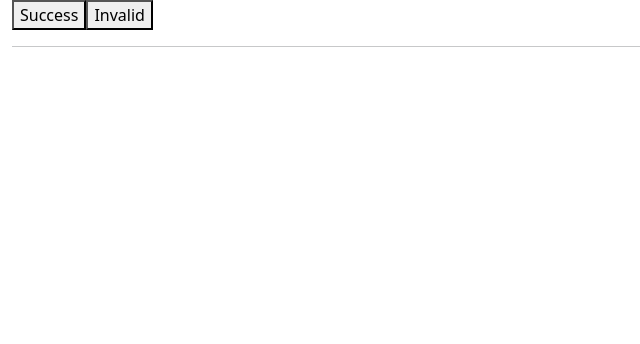
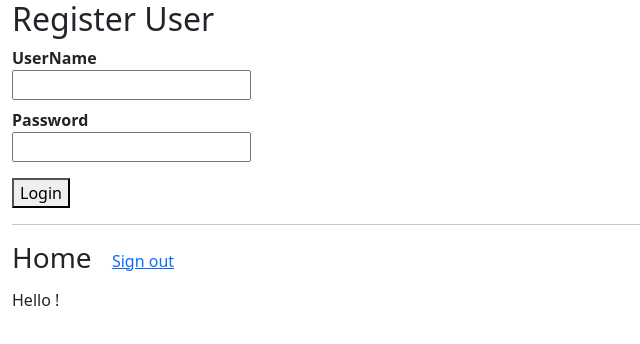
Before and after one commit to Praveenajallipalli/React-Shopping-App, a React (Create React App) app: page / in a window 1280 px wide. Shown: the top 344 px of the page, without its empty margins (0-640 px from the left). Built offline with nearby package versions, Linux system fonts and the light colour scheme.

Commit message:
ContextDemo

```diff
--- a/package.json
+++ b/package.json
@@ -8,6 +8,7 @@
     "cra-template": "1.2.0",
     "formik": "^2.4.6",
     "react": "^19.0.0",
+    "react-cookie": "^7.2.2",
     "react-dom": "^19.0.0",
     "react-scripts": "5.0.1",
     "yup": "^1.6.1"
--- /dev/null
+++ b/src/Components/ContextDemo.js
@@ -0,0 +1,70 @@
+import React, {useContext, useState} from "react";
+var userDetailsContext = React.createContext(null);
+
+export default function ContextDemo(){
+    const [userDetails, setUserDetails] = useState({
+        UserName: 'john',
+        Email: 'john@gmail.com'
+    })
+
+    function HandleUser(e){
+       setUserDetails({
+        UserName: e.target.value,
+        Email: userDetails.Email
+       })
+    }
+
+    function HandleEmail(e){
+        setUserDetails({
+         UserName: userDetails.UserName,
+         Email: e.target.value
+        })
+     }
+
+     function HandleSet(){
+        setUserDetails({
+            UserName: userDetails.UserName,
+            Email: userDetails.Email
+           })
+     }
+
+    return(
+            <userDetailsContext.Provider value={userDetails}>
+                <div className="container-fluid">
+                    <h1>Site Index - {userDetails.UserName}</h1>
+                    <dl>
+                        <dt>UserName</dt>
+                        <dd><input onChange={HandleUser} type="text" /></dd>
+                        <dt>Email</dt>
+                        <dd><input onChange={HandleEmail} type="email" /></dd>
+                    </dl>
+                    <button onChange={HandleSet}>Login</button>
+                    <HeaderComponent />
+                </div>
+            </userDetailsContext.Provider>
+    )
+}
+
+function HeaderComponent(){
+    const userdetails = useContext(userDetailsContext);
+    return(
+        <div className="bg-info text-white" style={{height:'150px',padding:'10px'}}>
+            <h2>Home - {userdetails.UserName}</h2>
+            <NavbarComponent />
+        </div>
+    )
+}
+
+function NavbarComponent(){
+    const userdetails = useContext(userDetailsContext);
+    return(
+        <div className="btn-toolbar bg-dark text-white justify-content-between">
+            <div className="btn-group">
+                <button className="btn btn-dark">Amazon</button>
+            </div>
+            <div className="btn-group">
+                <button className="btn btn-dark">User - {userdetails.Email}</button>
+            </div>
+        </div>
+    )
+}
--- /dev/null
+++ b/src/Components/UserLogin.js
@@ -0,0 +1,54 @@
+import { useState, useEffect } from "react";
+import { useCookies } from "react-cookie";
+
+
+export default function UserLogin(){
+    const [cookies, setCookies, removeCookies] = useCookies(['username']);
+    const [userDetails, setUserDetails] =  useState({UserName:'', Password:''});
+
+    function  handleUserName(e){
+        setUserDetails({
+            UserName: e.target.value,
+            Password: userDetails.Password
+        })
+    }
+
+    function  handlePassword(e){
+        setUserDetails({
+            UserName: userDetails.UserName,
+            Password: e.target.value
+        })
+    }
+
+    function  handleLogin(){
+        setCookies("username", userDetails.UserName, {path:'/', expires: new Date("2025-02-20 20:22")});
+        alert("Login Success...");
+    }
+
+    function handleSignOut(){
+        removeCookies("username");
+        alert('Signed Out Successfully...');
+    }
+
+    useEffect(()=>{
+        if(cookies.username==undefined){
+            alert("Please Login..");
+        }
+    })
+
+    return(
+        <div className="container-fluid">
+            <h2>Register User</h2>
+            <dl>
+                <dt>UserName</dt>
+                <dd><input onChange={handleUserName} type="text" /></dd>
+                <dt>Password</dt>
+                <dd><input onChange={handlePassword} type="password" /></dd>
+            </dl>
+            <button onClick={handleLogin}>Login</button>
+            <hr/>
+            <h3>Home <button className="btn btn-link" onClick={handleSignOut}>Sign out</button></h3>
+            Hello ! {cookies.username}
+        </div>
+    )
+}
--- a/src/index.js
+++ b/src/index.js
@@ -4,6 +4,7 @@ import './index.css';
 // import App from './App';
 import reportWebVitals from './reportWebVitals';
 import NetflixIndexComponent from './Components/NetflixIndexComponent';
+import { CookiesProvider } from 'react-cookie';
 
 import '../node_modules/bootstrap/dist/css/bootstrap.css';
 import '../node_modules/bootstrap-icons/font/bootstrap-icons.css';
@@ -18,11 +19,15 @@ import YupValidation from './Components/YupValidation';
 import YupValidationComponent from './Components/YupValidationComponent';
 import LifeCycleDemo from './Components/LifeCycleDemo';
 import ReactHookDemo from './Components/ReactHookDemo';
+import ContextDemo from './Components/ContextDemo';
+import UserLogin from './Components/UserLogin';
 
 const root = ReactDOM.createRoot(document.getElementById('root'));
 root.render(
   <React.StrictMode>
-    <ReactHookDemo />
+    <CookiesProvider>
+      <UserLogin />
+    </CookiesProvider>
   </React.StrictMode>
 );
 
```
Also changed, not shown: src/Components/LifeCycleDemo.js (line endings or trailing spaces), 1 other file (tests, documents, lock files or other folders).
